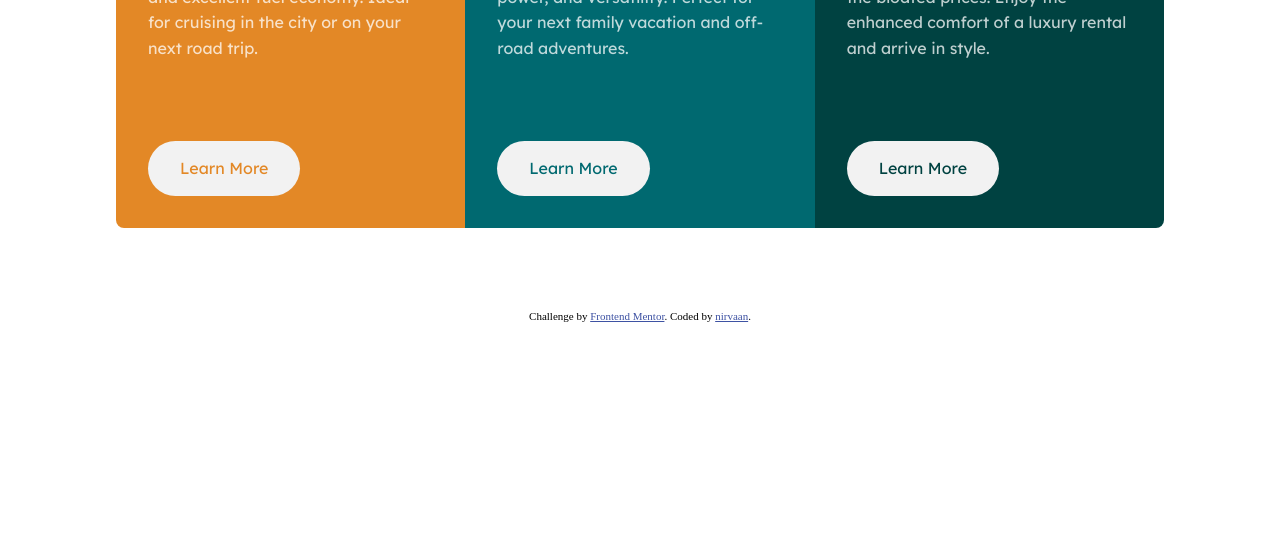
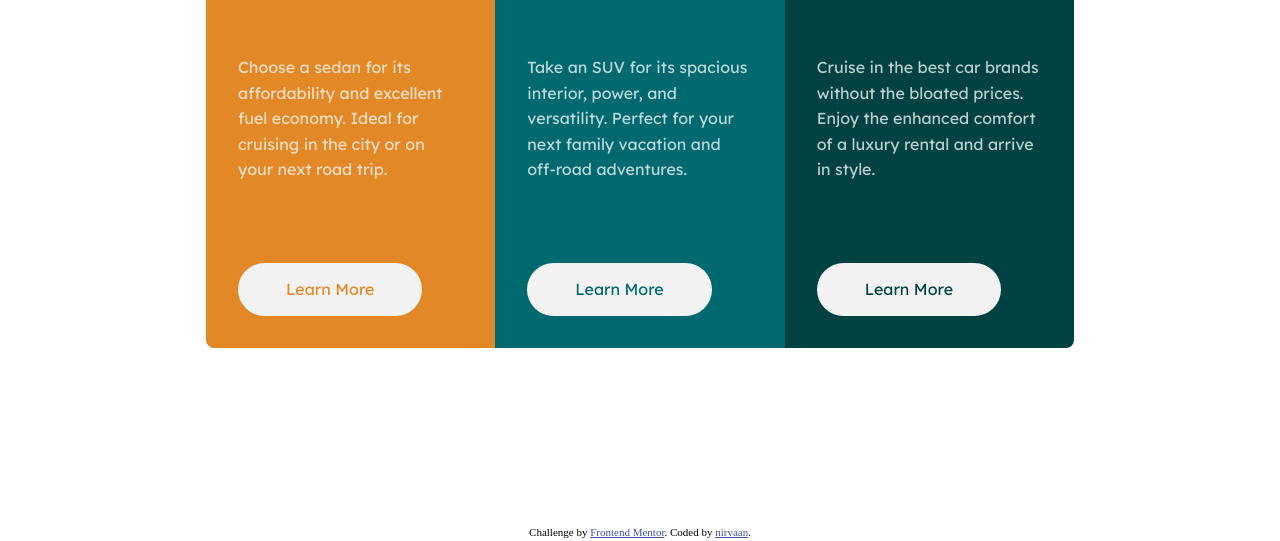
Before and after one commit to nirvaan97/3-columncard-preview, a plain HTML site: page index.html in a window 1280 px wide. Shown: the part 385-926 px from the top of the page. Before the commit the page ends 800 px from the top, so only its background shows below. Drawn offline with Linux system fonts and the light colour scheme.

Commit message:
Add a lower container width and  button padding

```diff
--- a/style.css
+++ b/style.css
@@ -36,8 +36,7 @@ Very light gray (background, headings, buttons): hsl(0, 0%, 95%)
 - Weights: 700
  */
 
-
-
+@import url("https://fonts.googleapis.com/css2?family=Big+Shoulders+Display:wght@400;700&family=Lexend+Deca:wght@400;700&display=swap");
 
 :root {
   --clr-primary-100: hsl(31, 77%, 52%);
@@ -51,13 +50,9 @@ Very light gray (background, headings, buttons): hsl(0, 0%, 95%)
   --fw-700: 700;
   box-sizing: border-box;
 
-  --ff-500: 'Big Shoulders Display', cursive;
+  --ff-500: "Big Shoulders Display";
 
-
-
-  --ff-400: 'Lexend Deca', sans-serif;
-
-
+  --ff-400: "Lexend Deca", sans-serif;
 }
 *,
 *::after,
@@ -74,7 +69,6 @@ p {
 
 body {
   line-height: 1.6;
-  /* height: 100vh; */
 }
 .card {
   font-size: var(--fs-400);
@@ -102,8 +96,10 @@ h1 {
 }
 
 .container {
-  max-width: 1080px;
+  max-width: 900px;
   margin: 0 auto;
+  /* outline: 1em solid red; */
+  padding: 6em 0;
 }
 
 .cards {
@@ -136,7 +132,6 @@ h1 {
   display: flex;
   flex-direction: column;
   align-items: flex-start;
-
 }
 .card:nth-of-type(1) {
   border-radius: 0.5em 0.5em 0 0;
@@ -150,7 +145,6 @@ h1 {
   font-weight: var(--fw-700);
 }
 @media (min-width: 900px) {
-
   .card:nth-of-type(1) {
     border-radius: 0.5em 0 0 0.5em;
   }
@@ -164,16 +158,15 @@ h1 {
   text-decoration: none;
   color: var(--bg);
   background-color: var(--clr-neutral-300);
-  padding: 0.9em 2em;
+  padding: 0.85em 3em;
   border-radius: 2em;
   cursor: pointer;
 
   /* font-weight: var(--fw-700); */
 }
-.card:nth-of-type(3) .btn{
-    margin-top: auto;
-    /* making sure it stick aligned with the other button in larger screen sizes */
-
+.card:nth-of-type(3) .btn {
+  margin-top: auto;
+  /* making sure it stick aligned with the other button in larger screen sizes */
 }
 .btn:hover {
   background-color: var(--bg);
```
